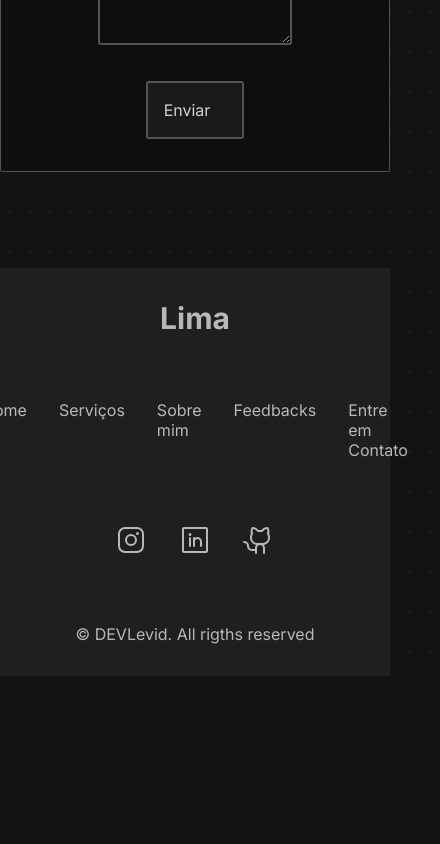
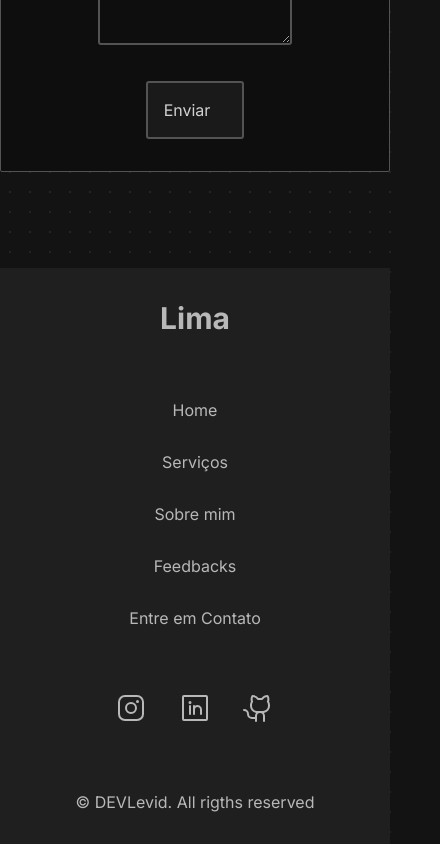
Before and after one commit to DEVLevid/levid-lima-web, a Next.js app: page / in a window 390 px wide. Shown: the part 5058-5902 px from the top of the page, 440 px wide, since content can reach past the window. Before the commit the page ends 5734 px from the top, so only its background shows below. Built offline with nearby package versions, Linux system fonts and the light colour scheme.

Commit message:
refactor: Creating mobile version for footer component.

```diff
--- a/src/components/footer/styles.module.scss
+++ b/src/components/footer/styles.module.scss
@@ -57,3 +57,14 @@
         padding: 2rem 0;
     }
 }
+
+@media (max-width: 1280px) {
+    .container {
+        width: 100%;
+
+        .redirectionContainer ul {
+            align-items: center;
+            flex-direction: column;
+        }
+    }
+}
```
